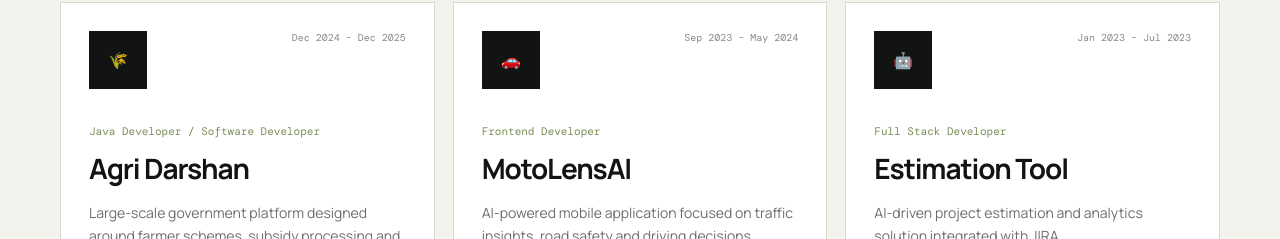
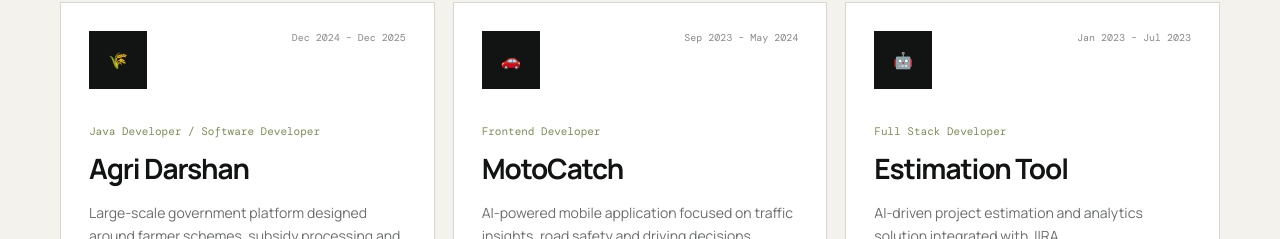
Before and after one commit to sachinkush007/sachin-portfolio, an Angular app: page / in a window 1280 px wide. Shown: the part 4154-4393 px from the top of the page. Built offline with nearby package versions, Linux system fonts and the light colour scheme.

Commit message:
lense to catch

```diff
--- a/src/app/app.component.html
+++ b/src/app/app.component.html
@@ -603,7 +603,7 @@
         </p>
 
         <h4>
-          MotoLensAI
+          MotoCatch
         </h4>
 
         <p>
```
